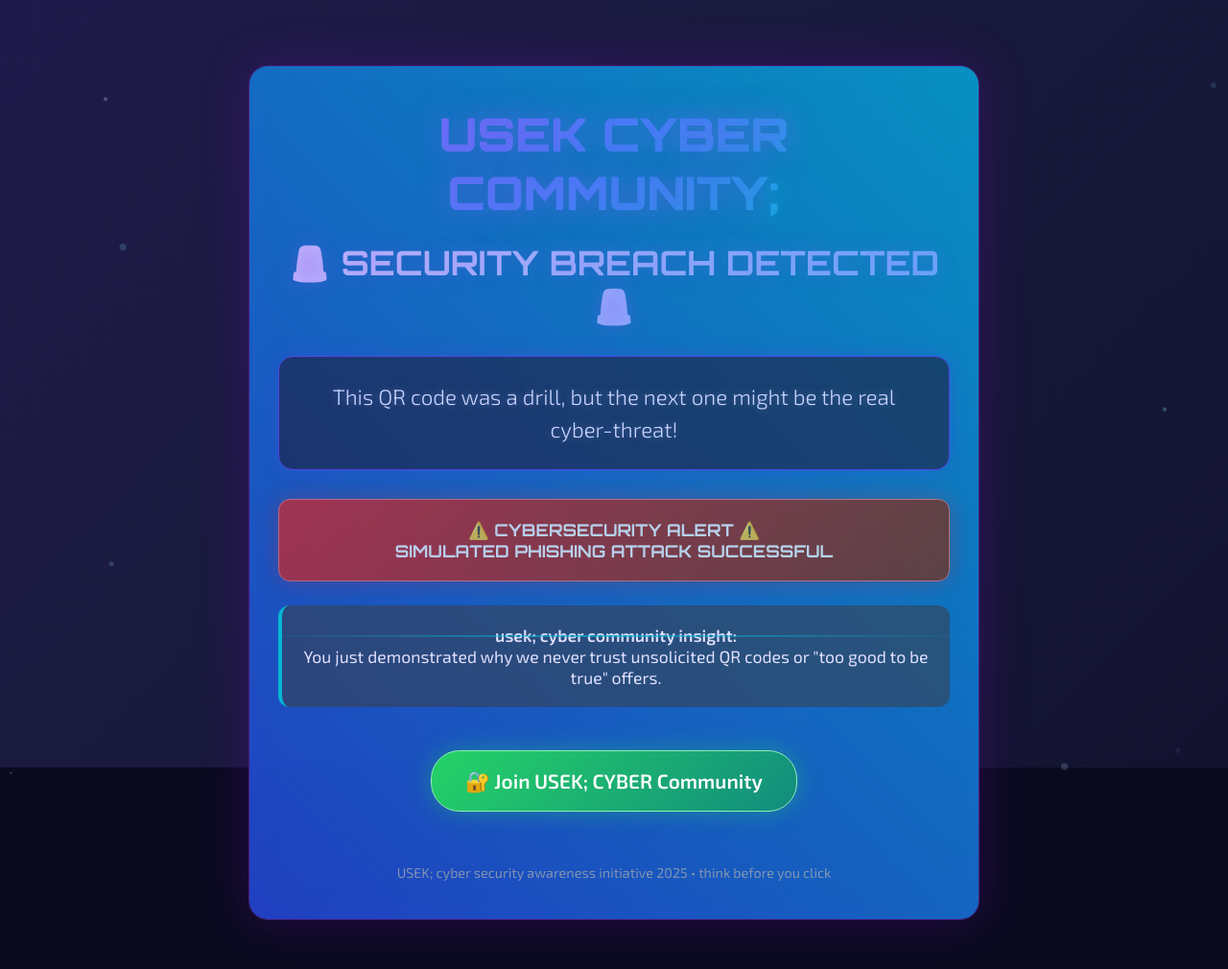
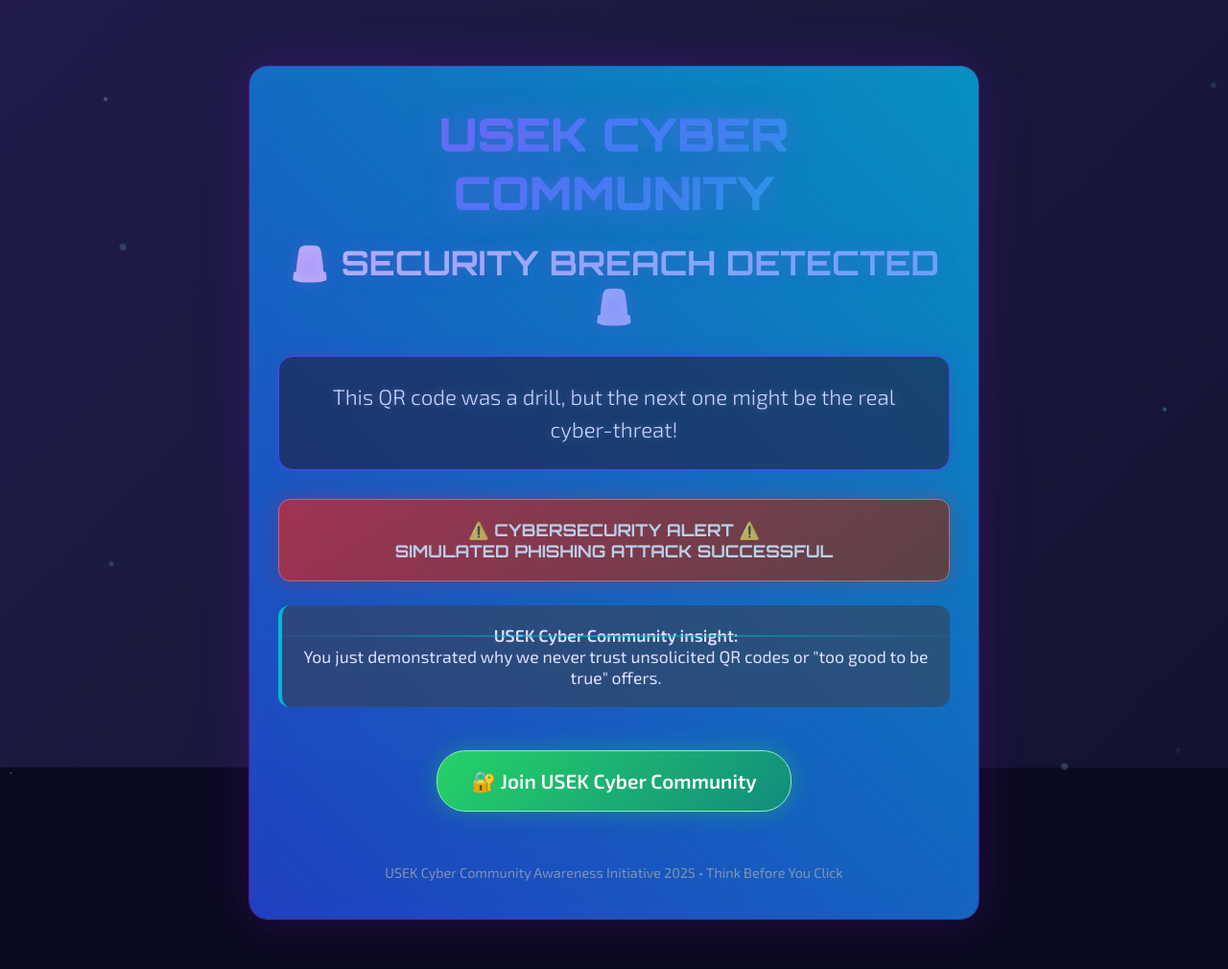
Before and after one commit to labs34/phishing-awareness-2025, a plain HTML site: page index.html in a window 1280 px wide. Shown: the whole page at 96% size. Drawn offline with Linux system fonts and the light colour scheme.

Commit message:
Update index.html

```diff
--- a/index.html
+++ b/index.html
@@ -1,7 +1,7 @@
 <!DOCTYPE html>
 <html>
 <head>
-    <title>usek; cyber community alert</title>
+    <title>usek cyber community alert</title>
     <style>
         @import url('https://fonts.googleapis.com/css2?family=Orbitron:wght@400;700;900&family=Exo+2:wght@300;400;600&display=swap');
 
@@ -79,12 +79,6 @@
             background-clip: text;
             margin-bottom: 10px;
             text-shadow: 0 0 30px rgba(139, 92, 246, 0.5);
-        }
-
-        .logo::after {
-            content: ';';
-            color: #06b6d4;
-            text-shadow: 0 0 20px #06b6d4;
         }
 
         h1 {
@@ -226,16 +220,16 @@
         </div>
 
         <div class="lesson">
-            <strong>usek; cyber community insight:</strong><br>
+            <strong>USEK Cyber Community insight:</strong><br>
             You just demonstrated why we never trust unsolicited QR codes or "too good to be true" offers.
         </div>
 
-        <a href="https://chat.whatsapp.com/FXy6zubqZDA3yBg4oU4k30" class="whatsapp-btn" target="_blank">
-            🔐 Join USEK; CYBER Community
+        <a href="https://chat.whatsapp.com/YOUR_COMMUNITY_LINK" class="whatsapp-btn" target="_blank">
+            🔐 Join USEK Cyber Community
         </a>
 
         <div class="footer">
-            USEK; cyber security awareness initiative 2025 • think before you click
+            USEK Cyber Community Awareness Initiative 2025 • Think Before You Click
         </div>
     </div>
 
```
